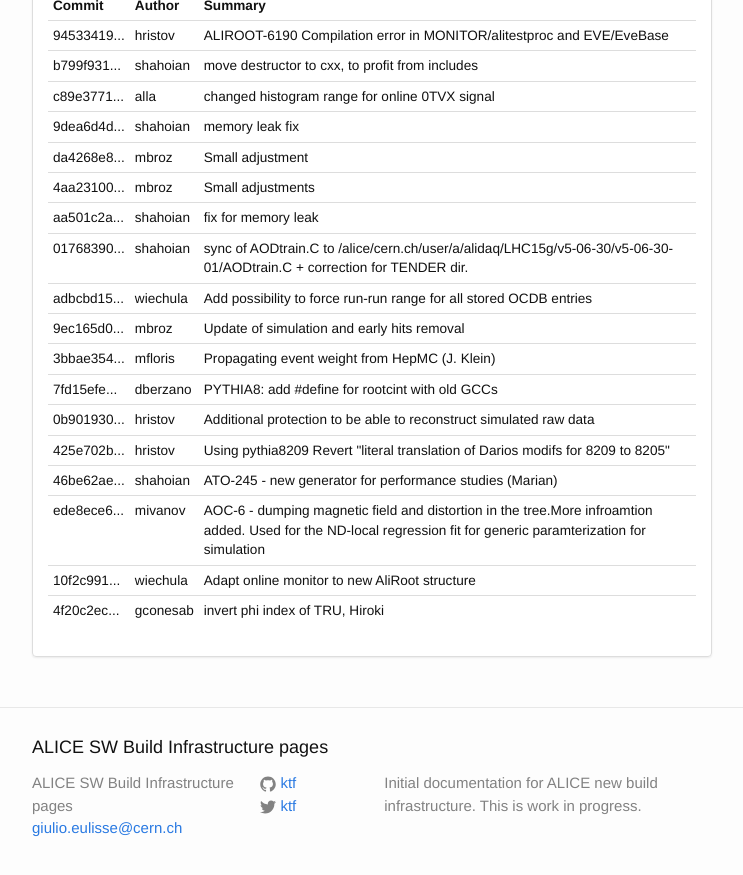
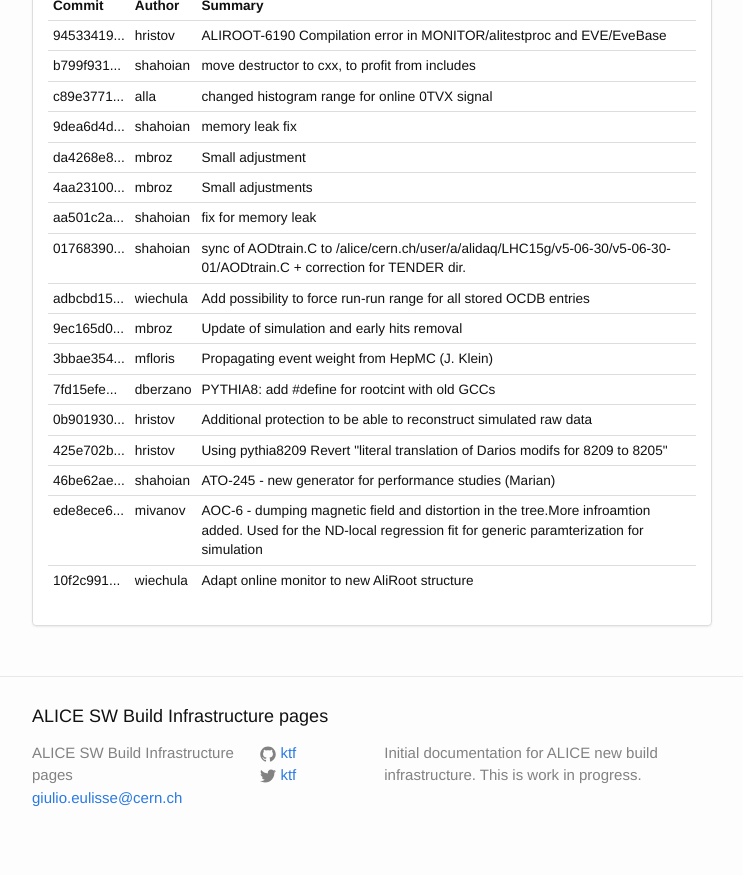
Before and after one commit to alisw/alisw.github.io, a Jekyll site: the page built from index.html, in a window 1280 px wide and 900 px high, scrolled down 67972 px. Shown: the top 875 px of the window, without its empty margins (268-1011 px from the left). Built offline with Jekyll 4.4.1, drawn with Linux system fonts in a browser that asks for light colours; nearby versions of some CDN libraries.

Commit message:
Updated results.

```diff
--- a/_data/commits-aliroot-master.yaml
+++ b/_data/commits-aliroot-master.yaml
@@ -133,8 +133,3 @@
  message: >-
     Adapt online monitor to new AliRoot structure
  author: !!str wiechula
--
- commit: "4f20c2ec8e148bbbd763756a881741fb360ff9c3"
- message: >-
-    invert phi index of TRU, Hiroki
- author: !!str gconesab
```
